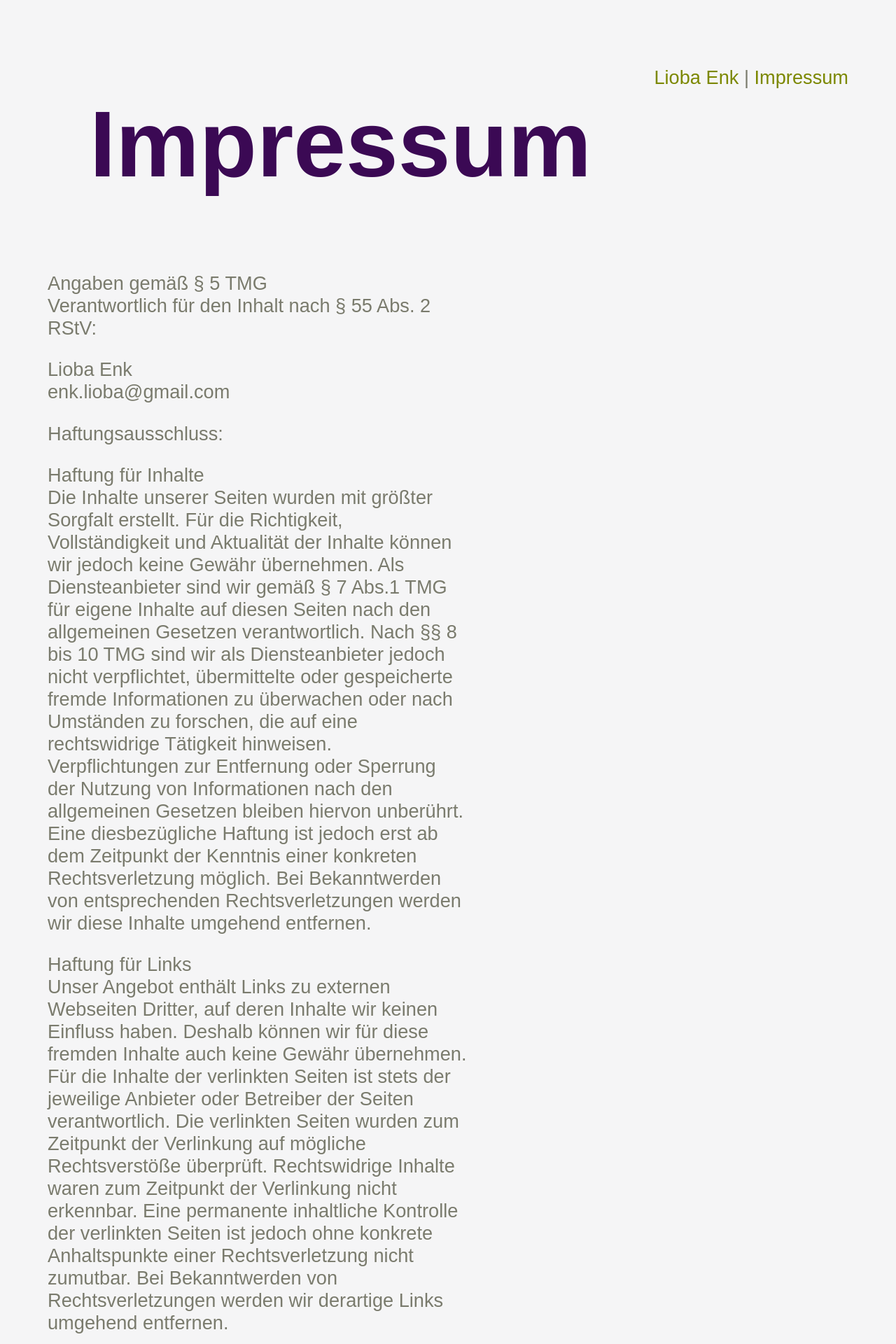
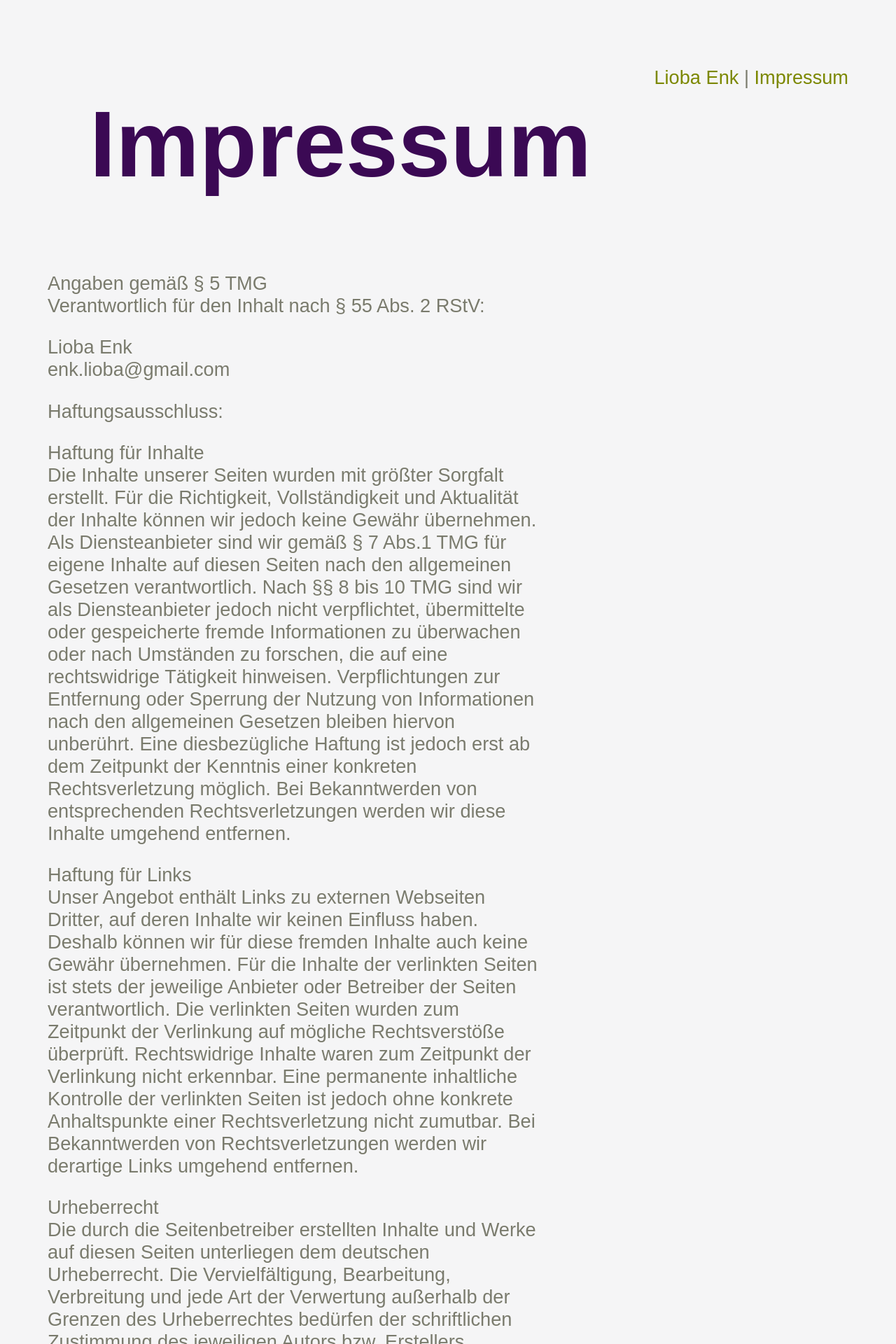
Before and after one commit to liobaenk/liobaenk.github.io, a Jekyll site: the page built from impressum.md, in a window 1280 px wide. Shown: the top 1920 px of the page at 70% size. Built offline with Jekyll 4.4.1, drawn with Linux system fonts in a browser that asks for light colours.

Commit message:
Update style.scss

```diff
--- a/assets/css/style.scss
+++ b/assets/css/style.scss
@@ -28,7 +28,7 @@ body {
 }
 
 section {
-  width:600px;
+  width:700px;
   padding-bottom:50px;
 }
 
```
